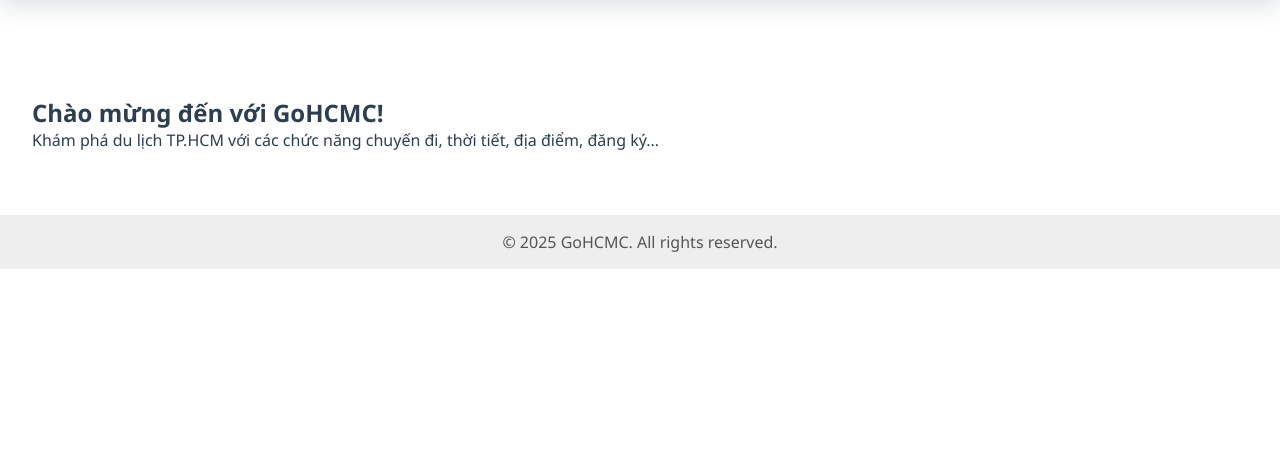
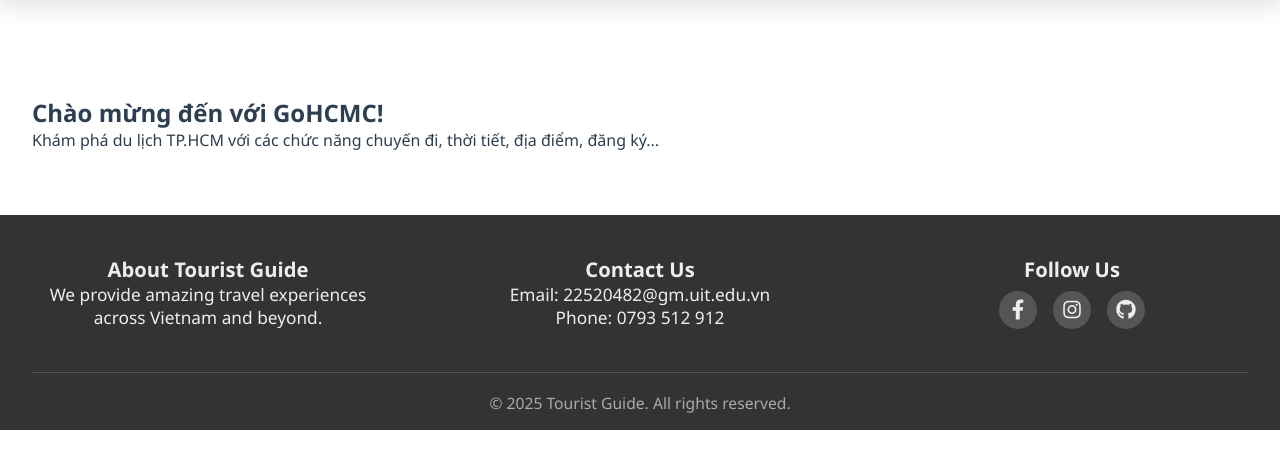
Before and after one commit to howardVoxcan/IE104_GoHCMC, a Django app: page / in a window 1280 px wide. Shown: the part 96-565 px from the top of the page. Run offline with Django 5.2, Linux system fonts and the light colour scheme.

Commit message:
feat: add footer component

```diff
--- a/GoHCMC/static/css/main.css
+++ b/GoHCMC/static/css/main.css
@@ -14,6 +14,14 @@
 
 .header__logo {
   flex-shrink: 0;
+  display: flex;
+  align-items: center;
+  margin-right: 1rem;
+}
+.header__logo-img {
+  height: 48px;
+  width: auto;
+  display: block;
 }
 
 .header__nav-tabs {
@@ -28,17 +36,6 @@
   flex-direction: row;
   align-items: center;
   gap: 1rem;
-}
-
-.header__logo {
-  display: flex;
-  align-items: center;
-  margin-right: 1rem;
-}
-.header__logo-img {
-  height: 48px;
-  width: auto;
-  display: block;
 }
 
 .nav-link {
@@ -176,6 +173,7 @@
   text-decoration: none;
   border-radius: 8px;
   transition: background 0.18s, color 0.18s;
+  box-shadow: none;
 }
 .user-menu a:hover,
 .user-menu a:focus,
@@ -197,10 +195,6 @@
 .user-menu button:active {
   background: var(--secondary);
   color: #fff;
-}
-.user-menu a,
-.user-menu button {
-  box-shadow: none;
 }
 .user-menu a:visited {
   color: var(--primary);
@@ -278,10 +272,80 @@
   margin-top: var(--header-height);
   padding: 2rem;
 }
+
+/* Footer */
 .footer {
-  background: #eee;
-  color: #555;
-  text-align: center;
-  padding: 1rem 0;
+  background: #333;
+  color: #eee;
+  padding: 2.5rem 0 0.5rem 0;
+  font-size: 1.08rem;
   margin-top: 2rem;
 }
+.footer-container {
+  margin: 0 auto;
+  padding: 0 2rem;
+}
+.footer-grid {
+  display: flex;
+  justify-content: center;
+  align-items: flex-start;
+  gap: 5rem;
+  flex-wrap: wrap;
+  border-bottom: 1px solid #555;
+  padding-bottom: 1.5rem;
+}
+.footer-column {
+  flex: 1 1 260px;
+  min-width: 220px;
+  margin-bottom: 1.2rem;
+  display: flex;
+  flex-direction: column;
+  align-items: center;
+}
+.footer-column h3,
+.footer-column p {
+  text-align: center;
+}
+.social-links {
+  display: flex;
+  gap: 1rem;
+  margin-top: 0.5rem;
+  justify-content: center;
+}
+.social-links a {
+  display: flex;
+  align-items: center;
+  justify-content: center;
+  background: #555;
+  color: #eee;
+  width: 38px;
+  height: 38px;
+  border-radius: 50%;
+  font-size: 1.25rem;
+  transition: background 0.2s, color 0.2s, transform 0.18s;
+  text-decoration: none;
+}
+.social-links a:hover {
+  background: var(--primary);
+  color: #fff;
+  transform: translateY(-2px) scale(1.08);
+}
+.footer-bottom {
+  text-align: center;
+  color: #aaa;
+  font-size: 0.98rem;
+  margin-top: 1.2rem;
+  padding-bottom: 0.5rem;
+}
+/* Responsive */
+@media (max-width: 900px) {
+  .footer-grid {
+    flex-direction: column;
+    align-items: center;
+    gap: 1.5rem;
+    text-align: center;
+  }
+  .footer-column {
+    min-width: 0;
+  }
+}
--- a/GoHCMC/templates/components/footer.html
+++ b/GoHCMC/templates/components/footer.html
@@ -1,3 +1,29 @@
 <footer class="footer">
-  &copy; 2025 GoHCMC. All rights reserved.
+  <div class="footer-container">
+    <div class="footer-grid">
+      <!-- About -->
+      <div class="footer-column">
+        <h3>About Tourist Guide</h3>
+        <p>We provide amazing travel experiences across Vietnam and beyond.</p>
+      </div>
+      <!-- Contact Info -->
+      <div class="footer-column">
+        <h3>Contact Us</h3>
+        <p>Email: 22520482@gm.uit.edu.vn</p>
+        <p>Phone: 0793 512 912</p>
+      </div>
+      <!-- Social Media -->
+      <div class="footer-column">
+        <h3>Follow Us</h3>
+        <div class="social-links">
+          <a href="https://www.facebook.com/quangnhathoang.vo.3" title="Facebook"><i class="fab fa-facebook-f"></i></a>
+          <a href="https://www.instagram.com/hoangvoquangnhat/" title="Instagram"><i class="fab fa-instagram"></i></a>
+          <a href="https://github.com/howardVoxcan" title="GitHub"><i class="fab fa-github"></i></a>
+        </div>
+      </div>
+    </div>
+    <div class="footer-bottom">
+      <p>&copy; 2025 Tourist Guide. All rights reserved.</p>
+    </div>
+  </div>
 </footer>
```
